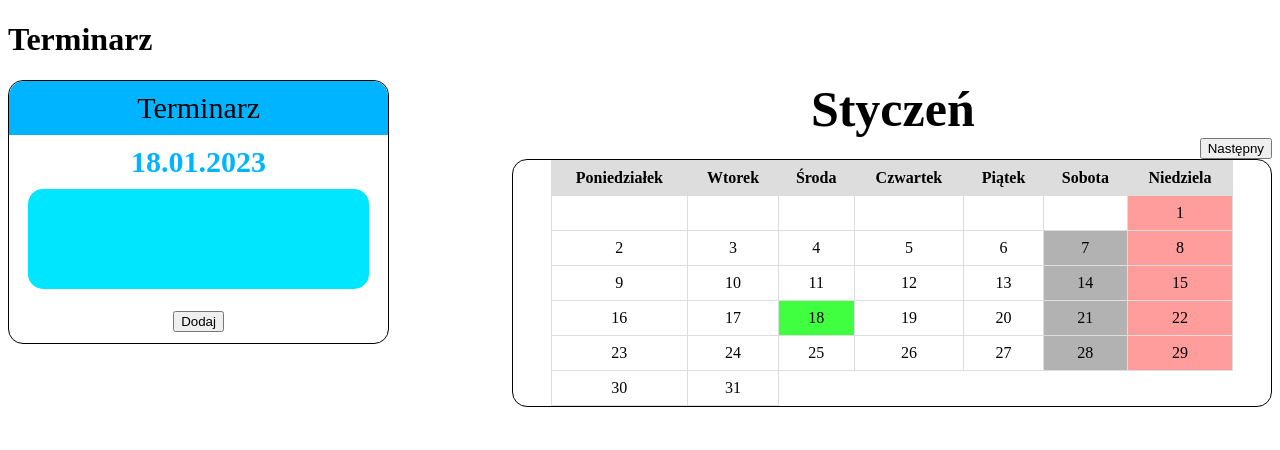
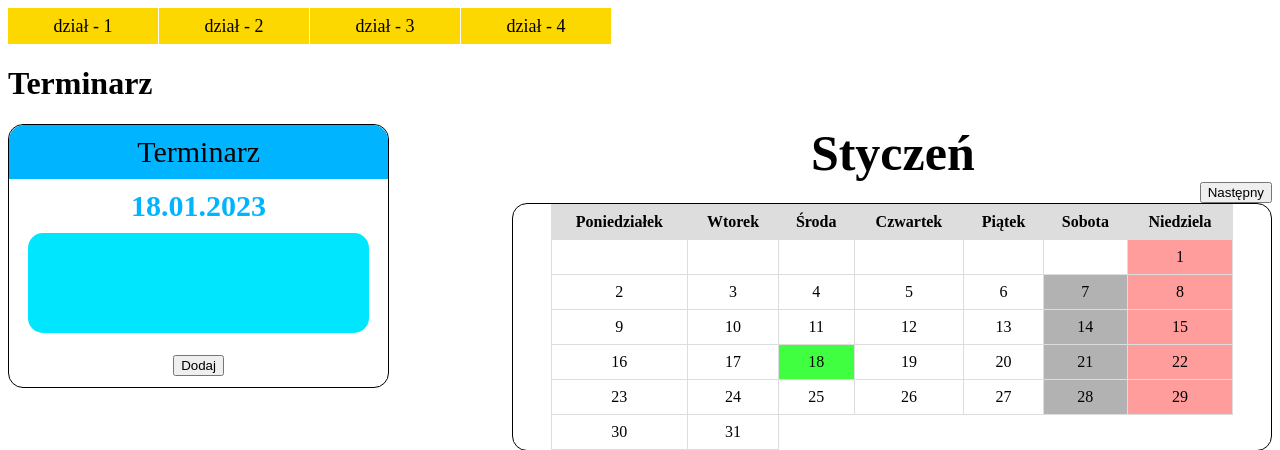
Before and after one commit to jakubpolczynski/Gabinet-Profilaktyki-Medycznej, a PHP site: page /pages/calendar.html in a window 1280 px wide. Shown: the top 450 px of the page. Run offline with PHP 8.4, Linux system fonts and the light colour scheme; data that the repository does not hold is empty.

Commit message:
prace nad kalendarzem -menu górne

```diff
--- a/Gabinet Profilaktyki Medycznej/pages/calendar.html
+++ b/Gabinet Profilaktyki Medycznej/pages/calendar.html
@@ -9,6 +9,38 @@
     <link rel="shortcut icon" href="logo.svg">
 </head>
 <body onload="loadCurrentDay()">
+
+  <ol>
+    <li><a href="#">dział - 1</a>
+      <ul>
+        <li><a href="#">link - 1</a></li>
+        <li><a href="#">link - 2</a></li>
+        <li><a href="#">link - 3</a></li>
+        <li><a href="#">link - 4</a></li>
+        <li><a href="#">link - 5</a></li>
+      </ul>
+    </li>
+
+    <li><a href="#">dział - 2</a>
+      <ul>
+        <li><a href="#">link - 1</a></li>
+        <li><a href="#">link - 2</a></li>
+        <li><a href="#">link - 3</a></li>
+      </ul>
+    </li>
+
+    <li><a href="#">dział - 3</a></li>
+
+    <li><a href="#">dział - 4</a>
+      <ul>
+        <li><a href="#">link - 1</a></li>
+        <li><a href="#">link - 2</a></li>
+        <li><a href="#">link - 3</a></li>
+        <li><a href="#">link - 4</a></li>
+      </ul>
+    </li>
+  </ol>
+
   <h1>Terminarz</h1>
   <div id="timetable-container">
     <div id="timetable-head">Terminarz</div>
--- a/Gabinet Profilaktyki Medycznej/styles/calendar.css
+++ b/Gabinet Profilaktyki Medycznej/styles/calendar.css
@@ -1,3 +1,85 @@
+/* MENU GÓRNE */
+
+/* wygląd głównego elementu - ol */
+ol {
+  list-style-type:none;
+  padding:0;
+  margin:0;
+  background-color:#FFF;
+  font-size:18px;
+  height:2em;
+  line-height:2em;
+  text-align:center;
+}
+
+/* wygląd wszystkich elementów - a - znajdujących się w elemencie - ol */
+ol a {
+  display:block;
+  text-decoration:none;
+  color:#000;
+  padding:0 5px;
+}
+
+/* wygląd elementów - li - wszystkich dzieci elementu - ol */
+ol > li {
+  float:left;
+  width:150px;
+  margin-left:1px;
+  background-color:#FDD700;
+  height:2em;
+}
+
+/* wygląd elementu - li - pierwszego dziecka elementu - ol */
+ol > li:first-child {
+  margin-left:0;
+}
+
+/* wygląd elementów - li - wszystkich dzieci elementu - ol - po najechaniu kursorem myszki na element - li */
+ol > li:hover {
+  background-color:#EEE;
+}
+
+/* wygląd elementu - a - dziecka elementu - li - będącego dzieckiem elementu - ol - po najechaniu kursorem myszki na element - li */
+ol > li:hover > a {
+  color:#09C;
+}
+
+/* wygląd elementu - ul - dziecka elementu - li - będącego dzieckiem elementu - ol - po najechaniu kursorem myszki na element - li */
+ol > li:hover > ul {
+  display:block;
+}
+
+/* ------------------------CZĘŚĆ-ROZWIJANA-MENU------------------------ */
+
+/* wygląd głównych rozwijanych elementów - ul */
+ol > li > ul {
+  display:none;
+  list-style-type:none;
+  padding:0;
+  margin:0;
+}
+
+/* wygląd elementu - li - w części rozwijanej */
+ol > li > ul > li {
+  position:relative;
+  background-color:#EEE;
+}
+
+/* wygląd elementu - a - w części rozwijanej */
+ol > li > ul > li > a {
+  border-top:1px solid #FFF;
+}
+
+/* wygląd elementu - li - w części rozwijanej, po najechaniu kursorem myszki na dany element - li */
+ol > li > ul > li:hover {
+  background-color:#DDD;
+}
+
+/* wygląd elementu - a - w części rozwijanej, po najechaniu kursorem myszki na element - li */
+ol > li > ul > li:hover > a {
+  color:#09C;
+}
+
 /* stylizacja tabeli i komórek */
 table {
     border-collapse: collapse;
```
